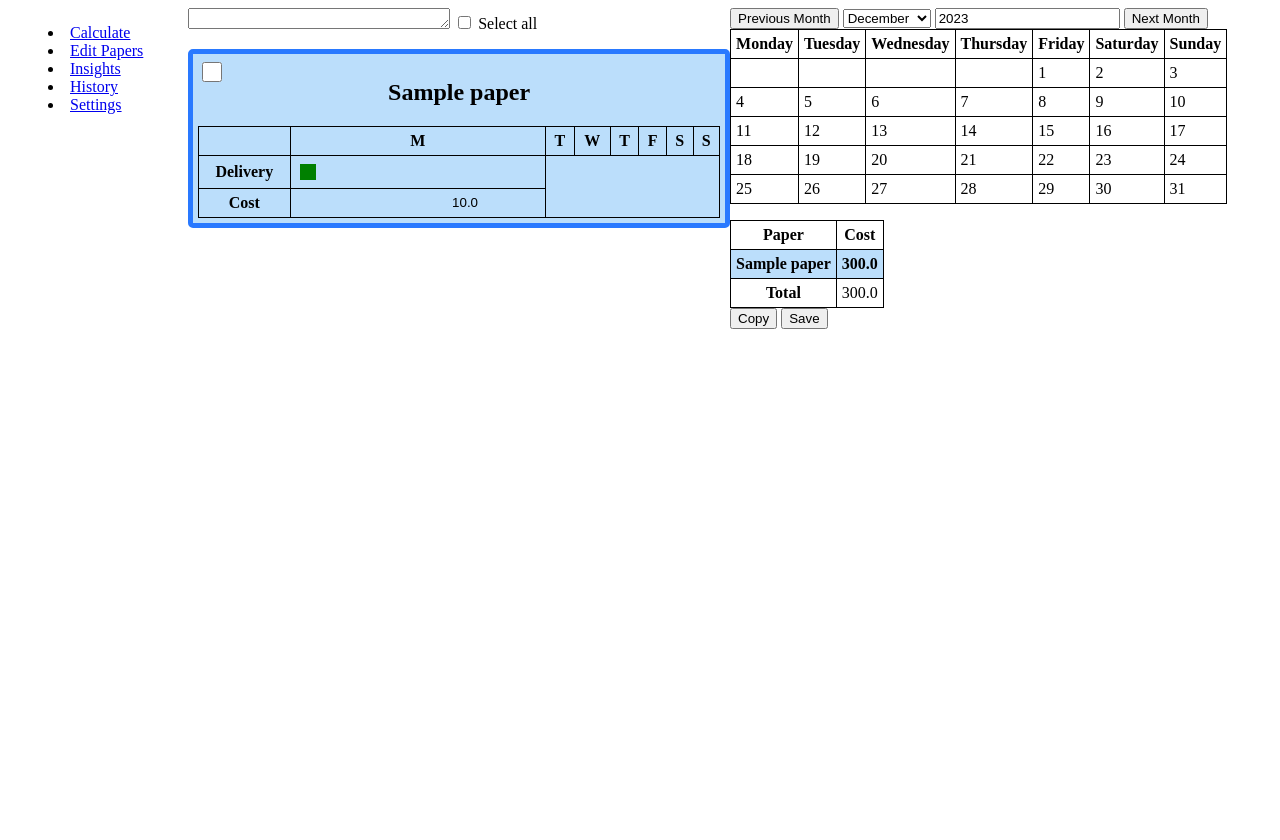
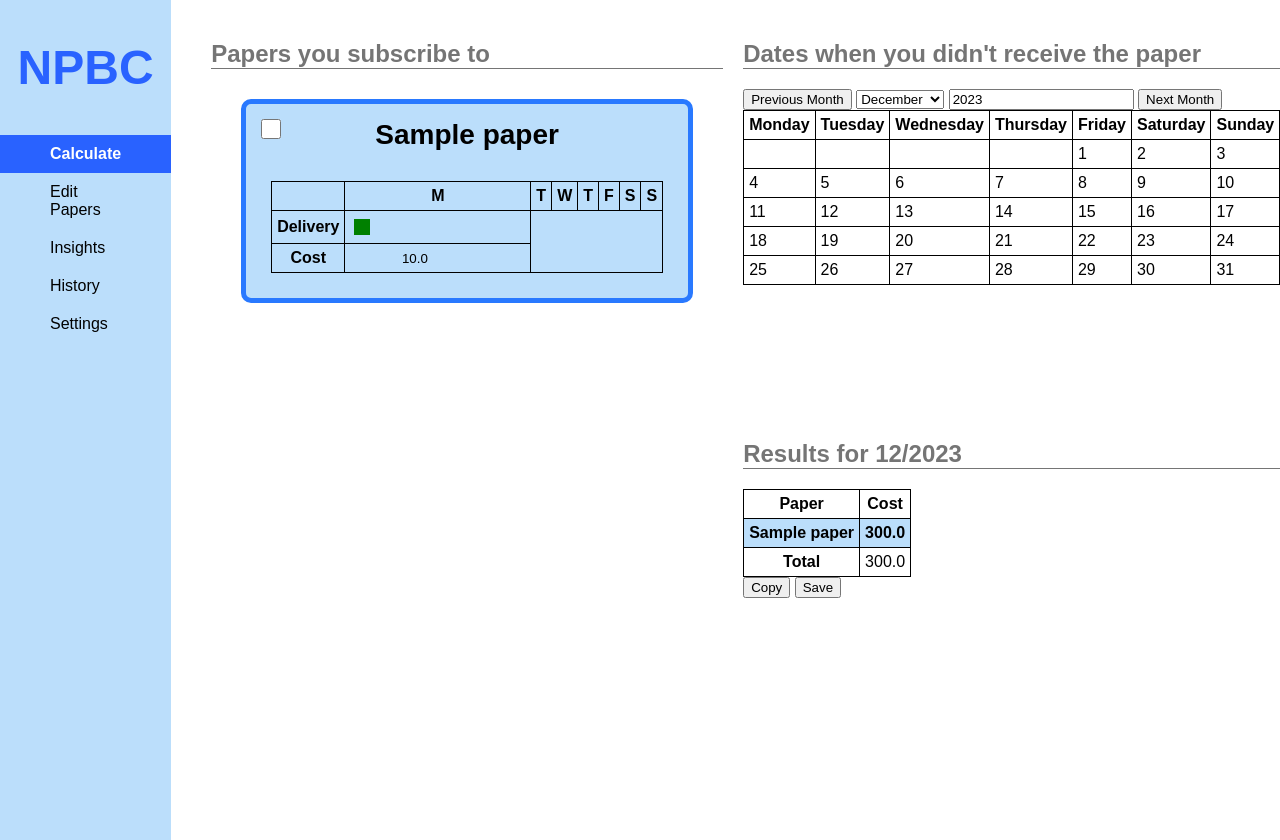
Before and after one commit to eccentricOrange/npbc_gui, a Django app: page / in a window 1280 px wide. Before the commit the page ends 329 px from the top, so only its background shows below. Run offline with Django 5.2, Linux system fonts and the light colour scheme; tables that the repository leaves empty hold one stand-in row (values such as "Sample post").

Commit message:
playing with sizing

```diff
--- a/calculator/static/calculator/css/base.css
+++ b/calculator/static/calculator/css/base.css
@@ -4,12 +4,50 @@ body {
         "aside main main"
         "aside main main"
         "aside main main";
+    margin: 0;
+    font-family: sans-serif;
 }
 
 aside {
     grid-area: aside;
+    margin-right: 20px;
+}
+
+h1 {
+    text-align: center;
+    font-size: 3em;
+    color: #2962FF;
+}
+
+h2 {
+    color: #757575;
+    border-bottom: #757575 1px solid;
 }
 
 main {
     grid-area: main;
 }
+
+aside {
+    background-color: #BBDEFB;
+}
+
+nav menu {
+    list-style-type: none;
+    padding: 0;
+}
+
+nav>menu li {
+    display: block;
+    padding: 10px 50px;
+}
+
+nav>menu li.current {
+    background-color: #2962FF;
+    color: white;
+    font-weight: bold;
+}
+
+nav>menu li:hover {
+    background-color: #90CAF9;
+}
--- a/calculator/static/calculator/css/home.css
+++ b/calculator/static/calculator/css/home.css
@@ -2,9 +2,10 @@ main {
     display: grid;
     grid-template-columns: 1fr 1fr;
     grid-template-areas:
-        "papers calendar calendar"
-        "papers calendar calendar"
-        "papers results results";
+        "papers papers calendar_results";
+
+    margin: 20px;
+    padding-right: 30px;
 }
 
 table {
@@ -12,18 +13,31 @@ table {
     border: 1px solid black;
 }
 
-td,
-th {
+td, th {
     border: 1px solid black;
     padding: 5px;
 }
 
 div#papersList {
     grid-area: papers;
+    width: 40vw;
+    margin-right: 10px;
 }
 
 div#papersList ol {
     padding: 0;
+}
+
+div#calendar_results {
+    display: grid;
+    grid-template-rows: 1fr 1fr;
+    grid-template-columns: 1fr;
+    grid-template-areas:
+        "calendar"
+        "results";
+    height: 100vh;
+    width: 40vw;
+    margin-left: 10px;
 }
 
 div#calendar {
@@ -36,9 +50,9 @@ div#results {
 
 section.paperCard {
     border: 1px solid black;
-    border-radius: 5px;
+    border-radius: 10px;
     padding: 5px;
-    margin: 15px 0;
+    margin: 30px;
 
     display: grid;
     grid-template-rows: auto 1fr;
@@ -50,7 +64,6 @@ section.paperCard {
 
 section.paperCard:hover {
     background-color: #f1f1f1;
-    /* cursor: pointer; */
 }
 
 section.paperCard.selectedPaper {
@@ -60,22 +73,23 @@ section.paperCard.selectedPaper {
 
 section.paperCard .paperCheckbox {
     grid-area: header;
-    /* align-self: ; */
     padding: 20px;
+    margin: 10px;
     width: 20px;
     height: 20px;
 }
 
-section.paperCard h2 {
+section.paperCard h3 {
     grid-area: header;
-
-    /*horizontal centering*/
     display: flex;
     justify-content: center;
+    margin: 10px 0;
+    font-size: 1.75em;
 }
 
 section.paperCard table {
     grid-area: data;
+    margin: 20px;
 }
 
 .paperLink {
@@ -107,22 +121,13 @@ section.paperCard table {
 
 .costInput {
     width: 80%;
-    display: block;
-
 }
 
 .costInput[readonly] {
     border: 0;
     background-color: transparent;
-    text-align: right;
-}
-
-.costInput[readonly]:focus {
-    outline: none;
-}
-
-.costInput[readonly]::placeholder {
-    text-align: right;
+    text-align: center;
+    -moz-appearance: textfield;
 }
 
 .quickEdit {
--- a/calculator/templates/calculator/base.html
+++ b/calculator/templates/calculator/base.html
@@ -12,13 +12,14 @@
 
 <body>
     <aside>
+        <h1>NPBC</h1>
         <nav>
             <menu>
-                <li class="{ current_page.calculate }"><a href="#">Calculate</a></li>
-                <li class="{ current_page.edit_papers }"><a href="#">Edit Papers</a></li>
-                <li class="{ current_page.insights }"><a href="#">Insights</a></li>
-                <li class="{ current_page.history }"><a href="#">History</a></li>
-                <li class="{ current_page.settings }"><a href="#">Settings</a></li>
+                <a><li class="{% if current_page == 'calculate' %}current{% endif %}">Calculate</li></a>
+                <a><li class="{% if current_page == 'edit_papers' %}current{% endif %}">Edit Papers</li></a>
+                <a><li class="{% if current_page == 'insights' %}current{% endif %}">Insights</li></a>
+                <a><li class="{% if current_page == 'history' %}current{% endif %}">History</li></a>
+                <a><li class="{% if current_page == 'settings' %}current{% endif %}">Settings</li></a>
             </menu>
         </nav>
     </aside>
--- a/calculator/templates/calculator/home.html
+++ b/calculator/templates/calculator/home.html
@@ -14,15 +14,16 @@
     const currentPaperID = {{ currentPaper }};
 </script>
 <div id="papersList">
+    <h2>Papers you subscribe to</h2>
+    <!-- <input type="checkbox"
+    name="selectAllPapers"
+    id="selectAllPapers">
+    <label for="selectAllPapers">Select all</label>
+
     <textarea name=""
               id="papersSearch"
               cols="30"
-              rows="1"></textarea>
-
-    <input type="checkbox"
-           name="selectAllPapers"
-           id="selectAllPapers">
-    <label for="selectAllPapers">Select all</label>
+              rows="1"></textarea> -->
 
     <ol>
         {% for paper in papers %}
@@ -33,9 +34,9 @@
                 name="{{ paper.id }}_select"
                 id="{{ paper.id }}_select"
                 class="paperCheckbox">
-                <h2>
+                <h3>
                     {{ paper.title }}
-                </h2>
+                </h3>
 
                 <table>
                     <thead>
@@ -86,7 +87,9 @@
     </ol>
 </div>
 
+<div id="calendar_results">
 <div id="calendar">
+    <h2>Dates when you didn't receive the paper</h2>
     <section>
         <a href="?month={{ tcd.previous_month }}&year={{ tcd.previous_year }}&paper={{ currentPaper }}"><button id="prevMonth">Previous Month</button></a>
         <select id="monthInput">
@@ -140,6 +143,7 @@
 </div>
 
 <div id="results">
+    <h2>Results for {{ currentMonth.month }}/{{ currentMonth.year }}</h2>
     <table>
         <thead>
             <tr>
@@ -166,5 +170,6 @@
     <button id="copy">Copy</button>
     <button id="save">Save</button>
 </div>
+</div>
 
 {% endblock content %}
--- a/calculator/views/home.py
+++ b/calculator/views/home.py
@@ -48,7 +48,8 @@ def home(request: HttpRequest) -> HttpResponse:
         },
         "currentPaper": paper_id,
         "total_cost": sum(calculated_costs.values()),
-        "tcd": time_change_data
+        "tcd": time_change_data,
+        "current_page": "calculate"
     }
 
     return render(request, "calculator/home.html", context)
```
